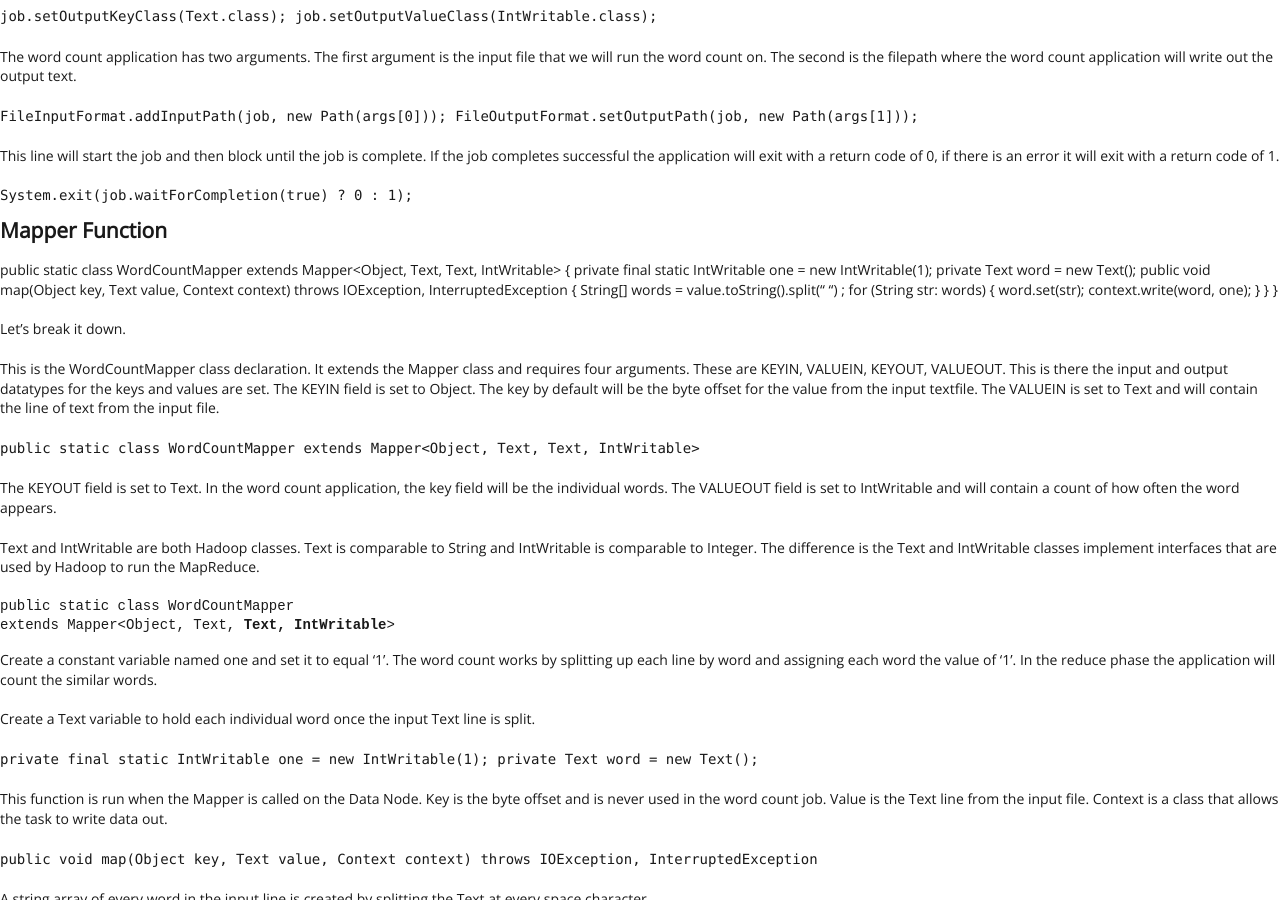
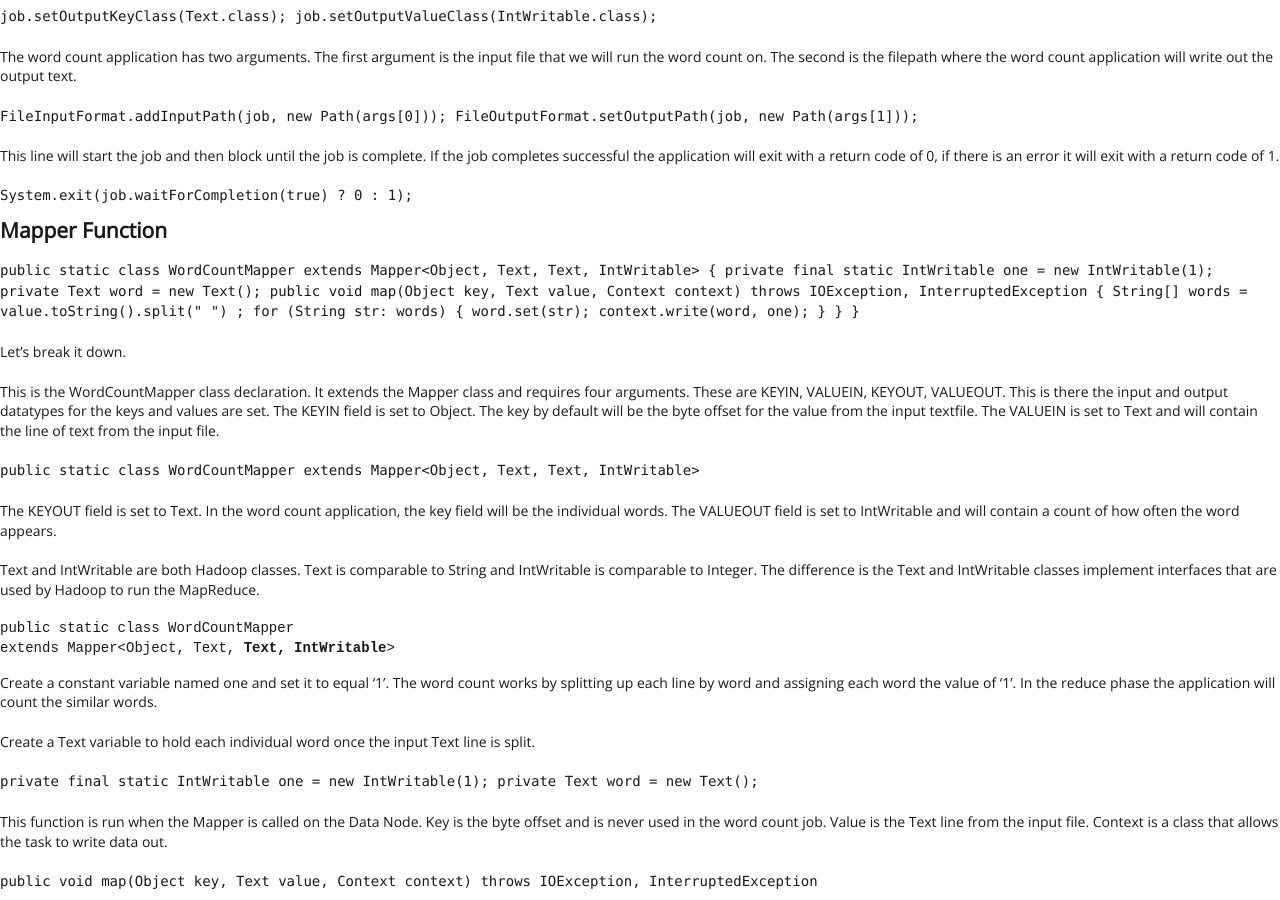
Before and after one commit to csumbBigData/csumbBigData.github.io, a Jekyll site: the page built from _posts/2016-5-10-mapreduce-wordcount_java.md, in a window 1280 px wide and 900 px high, scrolled down 1059 px. Built offline with Jekyll 4.4.1, drawn with Linux system fonts in a browser that asks for light colours.

```diff
--- a/_posts/2016-5-10-mapreduce-wordcount_java.md
+++ b/_posts/2016-5-10-mapreduce-wordcount_java.md
@@ -81,7 +81,7 @@ This line will start the job and then block until the job is complete. If the jo
 
 ## Mapper Function
 
-public static class WordCountMapper
+`public static class WordCountMapper
     extends Mapper<Object, Text, Text, IntWritable>
 {
     private final static IntWritable one = new
@@ -98,7 +98,7 @@ public static class WordCountMapper
             context.write(word, one);
         }
     }
-}
+}`
 
 Let's break it down.
 
```
